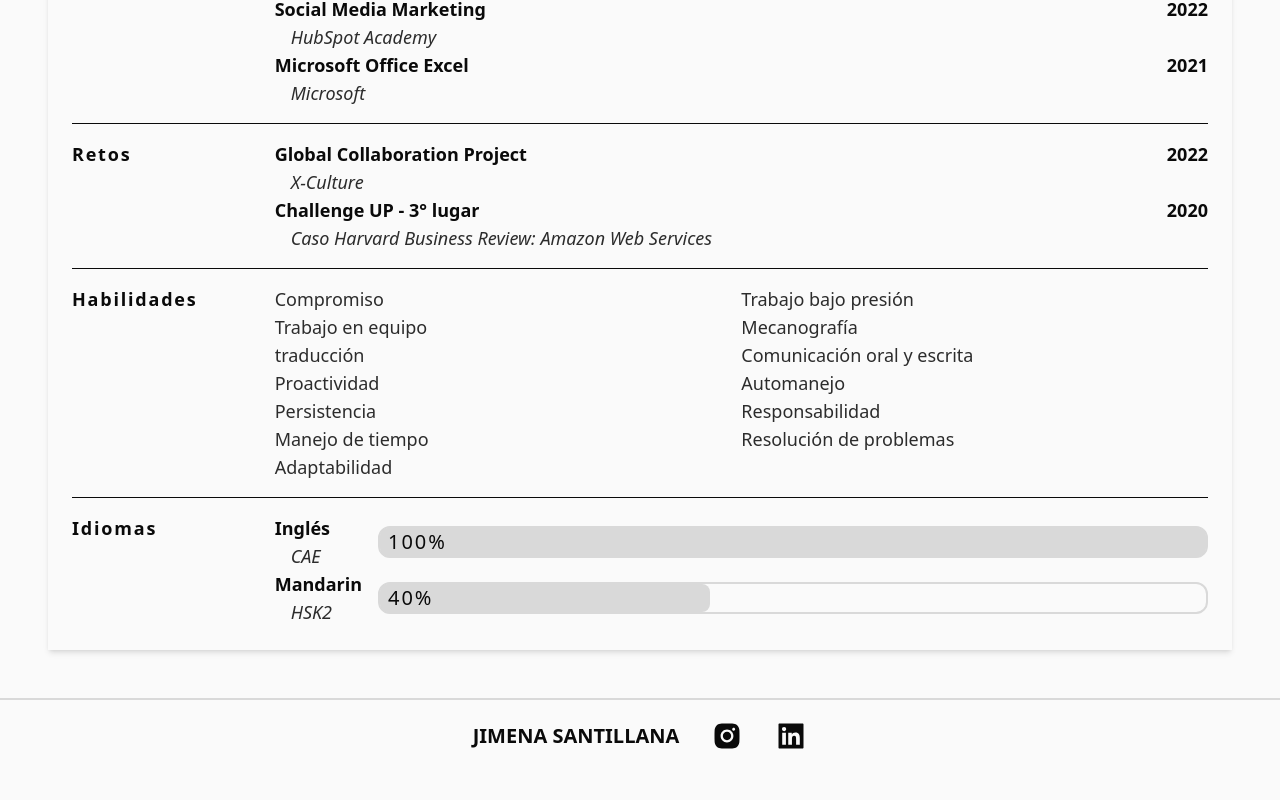
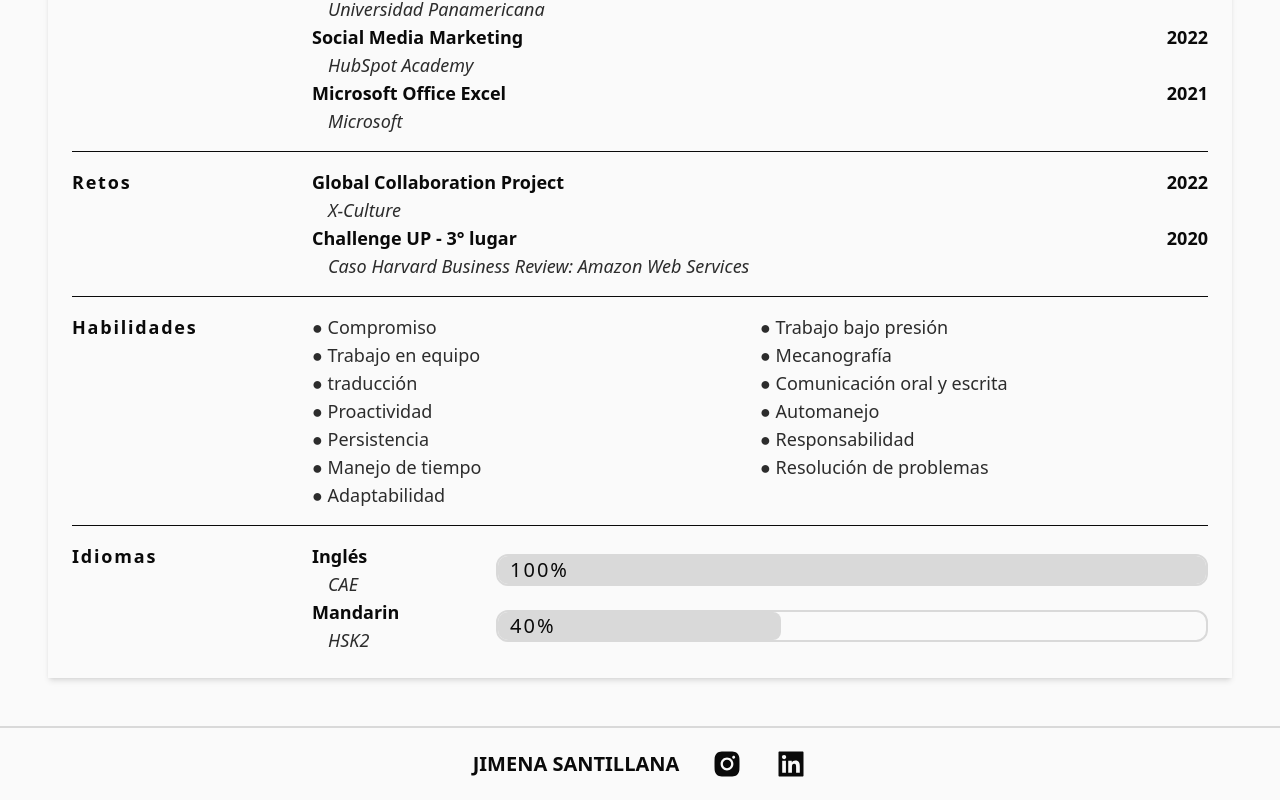
Before and after one commit to romavallejo/portafolio-JSV, a Next.js app: page /about in a window 1280 px wide. Shown: the part 1479-2279 px from the top of the page. Before the commit the page ends 2251 px from the top, so only its background shows below. Built offline with nearby package versions, Linux system fonts and the light colour scheme.

Commit message:
added screen size checks

```diff
--- a/app/contact/page.tsx
+++ b/app/contact/page.tsx
@@ -4,7 +4,7 @@ export default function contact() {
     return (
         <>
         <div className="flex flex-col p-12 min-h-[calc(100vh-86px)]">
-            <h1 className="text-4xl lg:text-6xl font-bold uppercase tracking-[2rem] text-center ">Contacto</h1>
+            <h1 className="text-2xl sm:text-4xl md:text-5xl xl:text-6xl font-bold uppercase tracking-[1rem] md:tracking-[2rem] text-center">Contacto</h1>
             <div>
                 <ContactForm />
             </div>
--- a/components/Carousel.tsx
+++ b/components/Carousel.tsx
@@ -2,7 +2,7 @@
 import Image from "next/image";
 import { useEffect, useState, useRef } from "react";
 import { eventSummaries } from '../data/eventsSummary'
-import { motion, AnimatePresence, aspectRatio } from "framer-motion";
+import { motion, AnimatePresence } from "framer-motion";
 import { AiFillCloseCircle, AiFillCaretLeft, AiFillCaretRight } from "react-icons/ai";
 
 
@@ -49,7 +49,11 @@ const Carousel = ({ images, changable, aspectRatio }: CarouselProps) => {
             <div className="flex flex-col items-center w-full">
 
                 {/* IMAGE HOLDER */}
-                <div className={"relative w-full max-w-225 aspect-13/9 overflow-hidden " + (aspectRatio ? aspectRatio : "aspect-13/9")}>
+                <div
+                    className={`relative w-full max-w-225 overflow-hidden ${
+                        aspectRatio ?? "aspect-13/9"
+                    }`}
+                >
 
                     {(changable && isActive) &&
                         <>
--- a/components/Curriculum.tsx
+++ b/components/Curriculum.tsx
@@ -2,9 +2,9 @@ const Curriculum = () => {
     return (
         <>
             {/************ EXPERIENCIA LABORAL SECTION ************/}
-            <div className="flex gap-4 text-lg">
+            <div className="flex flex-col md:flex-row gap-4 text-lg">
                 {/* NAME OF SECTION */}
-                <div className="font-bold flex-1 tracking-widest">
+                <div className="font-bold tracking-widest md:basis-56 md:flex-none">
                     Experiencia Laboral
                 </div>
                 {/* PARTS OF SECTION */}
@@ -36,9 +36,9 @@ const Curriculum = () => {
             <hr className="border-foreground my-4"/>
 
             {/************ EDUCACION SECTION ************/}
-            <div className="flex gap-4 text-lg">
+            <div className="flex flex-col md:flex-row gap-4 text-lg">
                 {/* NAME OF SECTION */}
-                <div className="font-bold flex-1 tracking-widest">
+                <div className="font-bold tracking-widest md:basis-56 md:flex-none">
                     Educación
                 </div>
                 {/* PARTS OF SECTION */}
@@ -91,9 +91,9 @@ const Curriculum = () => {
             <hr className="border-foreground my-4"/>
 
             {/************ CERTIFICACIONES SECTION ************/}
-            <div className="flex gap-4 text-lg">
+            <div className="flex flex-col md:flex-row gap-4 text-lg">
                 {/* NAME OF SECTION */}
-                <div className="font-bold flex-1 tracking-widest">
+                <div className="font-bold tracking-widest md:basis-56 md:flex-none">
                     Certificaciones
                 </div>
                 {/* PARTS OF SECTION */}
@@ -146,9 +146,9 @@ const Curriculum = () => {
             <hr className="border-foreground my-4"/>
 
             {/************ RETOS SECTION ************/}
-            <div className="flex gap-4 text-lg">
+            <div className="flex flex-col md:flex-row gap-4 text-lg">
                 {/* NAME OF SECTION */}
-                <div className="font-bold flex-1 tracking-widest">
+                <div className="font-bold tracking-widest md:basis-56 md:flex-none">
                     Retos
                 </div>
                 {/* PARTS OF SECTION */}
@@ -187,29 +187,29 @@ const Curriculum = () => {
             <hr className="border-foreground my-4"/>
 
             {/************ HABILIDADES SECTION ************/}
-            <div className="flex gap-4 text-lg">
+            <div className="flex flex-col md:flex-row gap-4 text-lg">
                 {/* NAME OF SECTION */}
-                <div className="font-bold flex-1 tracking-widest">
+                <div className="font-bold tracking-widest md:basis-56 md:flex-none">
                     Habilidades
                 </div>
                 {/* PARTS OF SECTION */}
-                <div className="flex flex-5 font-medium text-foreground-alt">
+                <div className="flex flex-col sm:flex-row flex-5 font-medium text-foreground-alt">
                     <div className="flex-1">
-                        Compromiso<br/>
-                        Trabajo en equipo<br/>
-                        traducción<br/>
-                        Proactividad<br/>
-                        Persistencia<br/>
-                        Manejo de tiempo<br/>
-                        Adaptabilidad
+                        ● Compromiso<br/>
+                        ● Trabajo en equipo<br/>
+                        ● traducción<br/>
+                        ● Proactividad<br/>
+                        ● Persistencia<br/>
+                        ● Manejo de tiempo<br/>
+                        ● Adaptabilidad
                     </div>
                     <div className="flex-1">
-                        Trabajo bajo presión<br/>
-                        Mecanografía<br/>
-                        Comunicación oral y escrita<br/>
-                        Automanejo<br/>
-                        Responsabilidad<br/>
-                        Resolución de problemas
+                        ● Trabajo bajo presión<br/>
+                        ● Mecanografía<br/>
+                        ● Comunicación oral y escrita<br/>
+                        ● Automanejo<br/>
+                        ● Responsabilidad<br/>
+                        ● Resolución de problemas
                     </div>
                 </div>
             </div>
@@ -217,46 +217,48 @@ const Curriculum = () => {
             <hr className="border-foreground my-4"/>
 
             {/************ IDIOMAS SECTION ************/}
-            <div className="flex gap-4 text-lg">
+            <div className="flex flex-col md:flex-row gap-4 text-lg">
                 {/* NAME OF SECTION */}
-                <div className="font-bold flex-1 tracking-widest">
+                <div className="font-bold tracking-widest md:basis-56 md:flex-none">
                     Idiomas
                 </div>
                 {/* PARTS OF SECTION */}
                 <div className="flex-5">
                     {/* SUBSECTION */}
-                    <div className="flex items-center">
-                        <div className="flex-1">
-                            <div className="font-bold">
-                                Inglés
+                    <div className="flex flex-col sm:flex-row items-start sm:items-center sm:gap-6">
+
+                        {/* LANGUAGE INFO */}
+                        <div className="w-40 shrink-0">
+                            <div className="font-bold">Inglés</div>
+                            <div className="pl-4 italic text-foreground-alt">CAE</div>
+                        </div>
+
+                        {/* PROGRESS BAR */}
+                        <div className="flex-1 w-full h-8 relative border-merge border-2 rounded-xl overflow-hidden">
+                            <div className="absolute left-3 top-1/2 -translate-y-1/2 text-foreground tracking-widest text-xl z-10">
+                                100%
                             </div>
-                            <div className="pl-4">
-                                <div className="italic text-foreground-alt">
-                                    CAE
-                                </div>
-                            </div>
+                            <div className="bg-merge h-[28px] sm:h-full w-full rounded-lg"/>
                         </div>
-                        <div className="flex-8 w-100% h-8 relative border-merge border-2 rounded-xl">
-                            <div className="absolute left-2 text-foreground tracking-widest text-xl">100%</div>
-                            <div className="bg-merge w-[100%] h-full rounded-lg"/>
-                        </div>
+
                     </div>
                     {/* SUBSECTION */}
-                    <div className="flex items-center">
-                        <div className="flex-1">
-                            <div className="font-bold">
-                                Mandarin
+                    <div className="flex flex-col sm:flex-row items-start sm:items-center sm:gap-6">
+
+                        {/* LANGUAGE INFO */}
+                        <div className="w-40 shrink-0">
+                            <div className="font-bold">Mandarin</div>
+                            <div className="pl-4 italic text-foreground-alt">HSK2</div>
+                        </div>
+
+                        {/* PROGRESS BAR */}
+                        <div className="flex-1 w-full h-8 relative border-merge border-2 rounded-xl overflow-hidden">
+                            <div className="absolute left-3 top-1/2 -translate-y-1/2 text-foreground tracking-widest text-xl z-10">
+                                40%
                             </div>
-                            <div className="pl-4">
-                                <div className="italic text-foreground-alt">
-                                    HSK2
-                                </div>
-                            </div>
+                            <div className="bg-merge h-[28px] sm:h-full w-[40%] rounded-lg"/>
                         </div>
-                        <div className="flex-8 w-100% h-8 relative border-merge border-2 rounded-xl">
-                            <div className="absolute left-2 text-foreground tracking-widest text-xl">40%</div>
-                            <div className="bg-merge w-[40%] h-full rounded-lg"/>
-                        </div>
+
                     </div>
                 </div>
             </div>
--- a/components/EventsGrid.tsx
+++ b/components/EventsGrid.tsx
@@ -10,7 +10,7 @@ const EventsGrid = ({ highlightPage = false, highlights = [0,1,2,3] }: EventsGri
     return (
         <div className="flex flex-col gap-5 p-12">
 
-            <h1 className="text-4xl lg:text-6xl font-bold uppercase tracking-[2rem] text-center ">Eventos</h1>
+            <h1 className="text-2xl sm:text-4xl md:text-5xl xl:text-6xl font-bold uppercase tracking-[1rem] md:tracking-[2rem] text-center">Eventos</h1>
 
             <div className='grid grid-cols-1 md:grid-cols-2 lg:grid-cols-4 gap-7'>
                 {highlightPage ? highlights.map(index =>
--- a/components/Footer.tsx
+++ b/components/Footer.tsx
@@ -5,7 +5,7 @@ const Header = () => {
     return (
         <footer>
             <nav>
-                <ul className="flex justify-center items-center gap-8 p-5 border-t-2 border-merge">
+                <ul className="flex  justify-center items-center gap-8 p-5 border-t-2 border-merge">
                     <li className='text-xl font-extrabold uppercase'><Link href="/">Jimena Santillana</Link></li>
                     <li><a href="https://www.instagram.com/jim.santi.val?igsh=cGJxdDc2MWoxbWpj" target="_blank" rel="noopener noreferrer">
                         <AiFillInstagram size={32} className='text-foreground'/>
```
Also changed, not shown: app/about/page.tsx (+5 -5 lines), app/events/[id]/page.tsx (+4 -4 lines), app/events/page.tsx (+4 -4 lines), app/page.tsx (+5 -5 lines).
